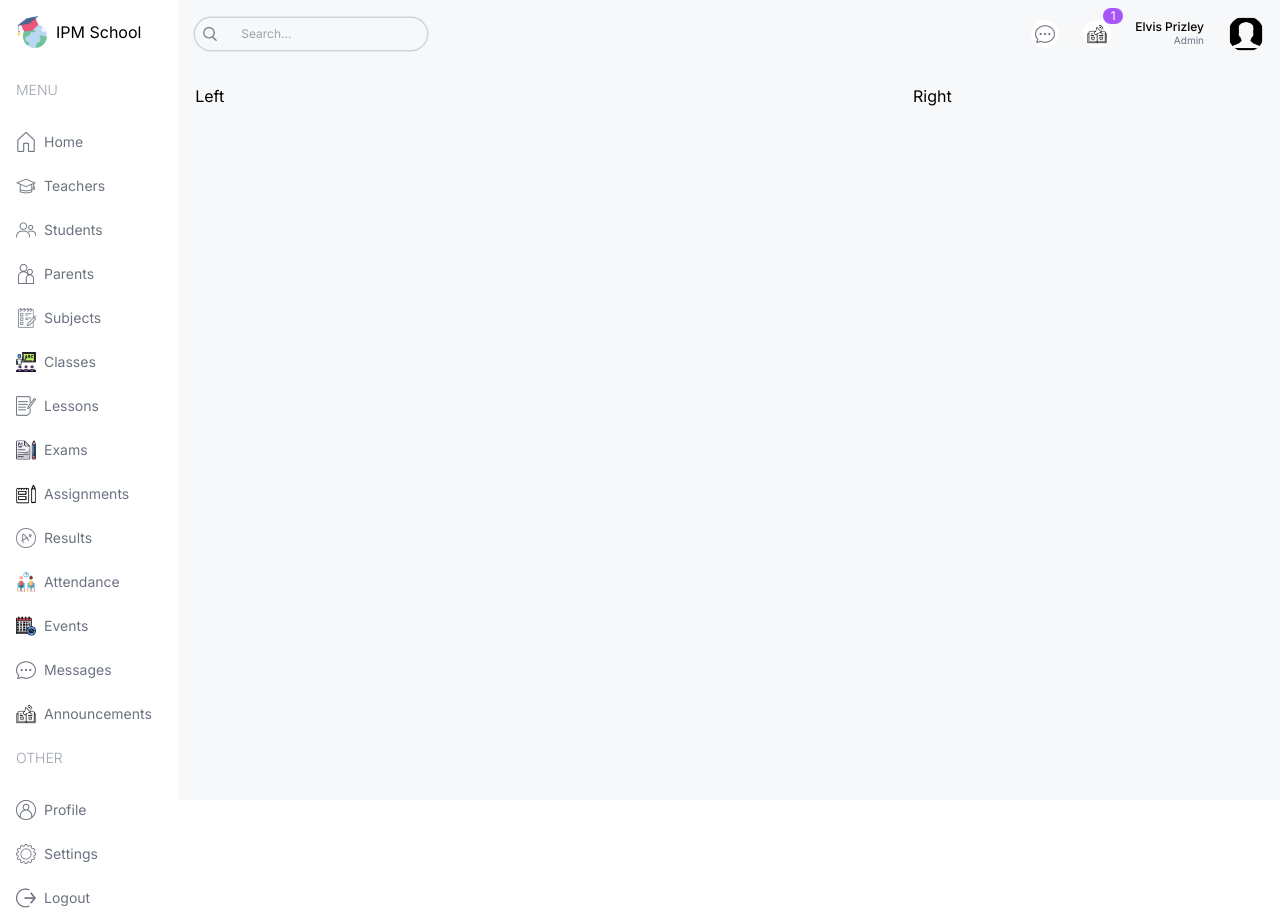
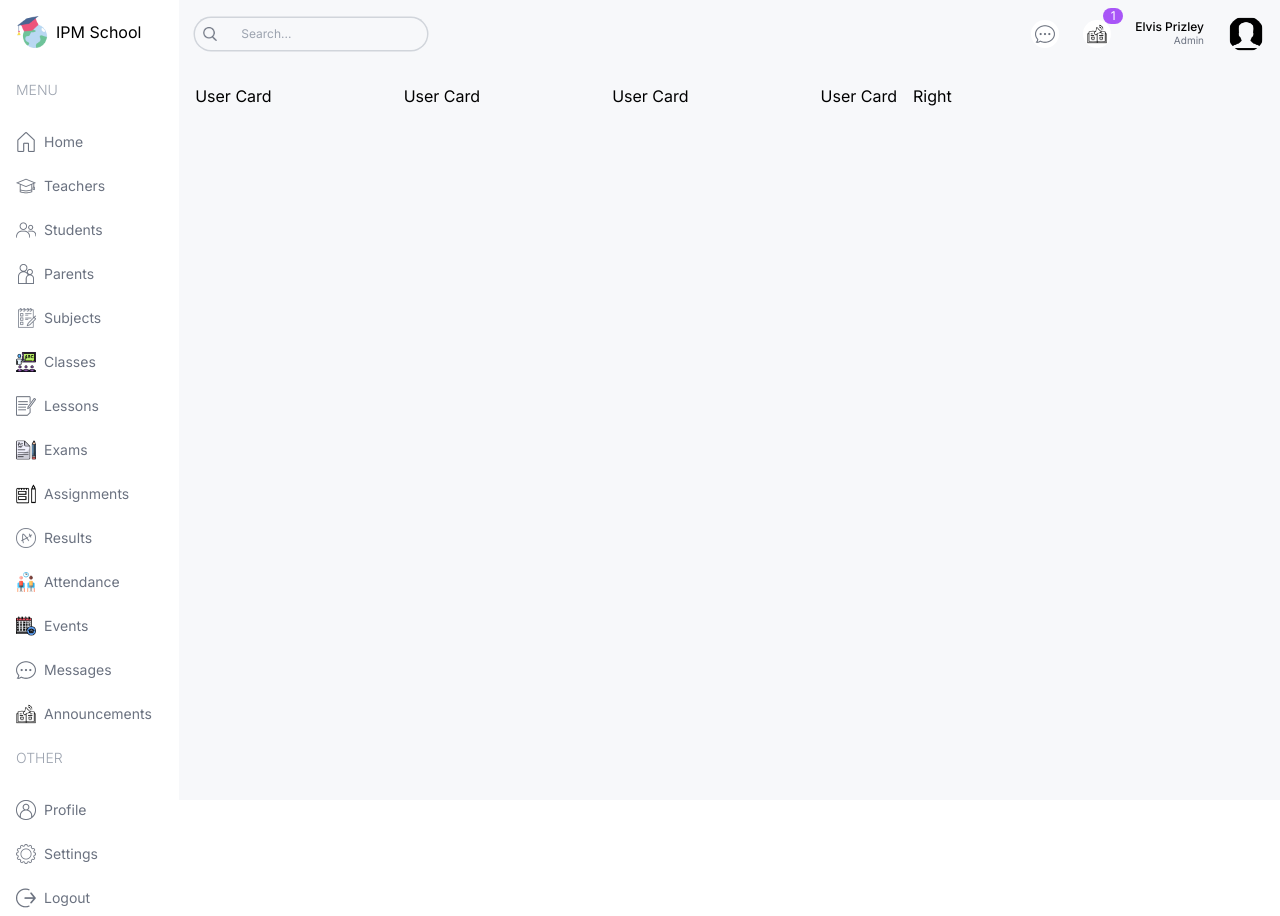
Before and after one commit to abilioepalanga/School-Management-Dashboard, a Next.js app: page /admin in a window 1280 px wide. Built offline with nearby package versions, Linux system fonts and the light colour scheme.

Commit message:
Import Usercard Component into AdminPage

```diff
--- a/src/app/(dashboard)/admin/page.tsx
+++ b/src/app/(dashboard)/admin/page.tsx
@@ -1,8 +1,18 @@
+import UserCard from "@/components/UserCard";
+
 const AdminPage = () => {
     return (
         <div className="p-4 flex gap-4 flex-col md:flex-row">
             {/*Left*/}
-            <div className="w-full lg:w-2/3">Left</div>
+            <div className="w-full lg:w-2/3">
+                {/*UserCards*/}
+                <div className=" flex gap-4 justify-between">
+                    <UserCard type="student" />
+                    <UserCard type="teacher" />
+                    <UserCard type="parent" />
+                    <UserCard type="staff" />
+                </div>
+            </div>
             {/*Right*/}
             <div className="w-full lg:w-1/3">Right</div>
         </div>
--- a/src/components/UserCard.tsx
+++ b/src/components/UserCard.tsx
@@ -1,4 +1,4 @@
-const UserCard = () => {
+const UserCard = ({ type }: { type: string }) => {
     return <div>User Card</div>;
 };
 export default UserCard;
```
